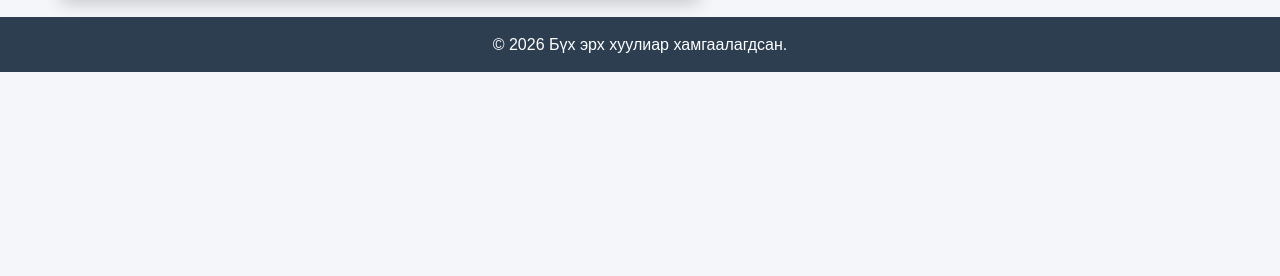
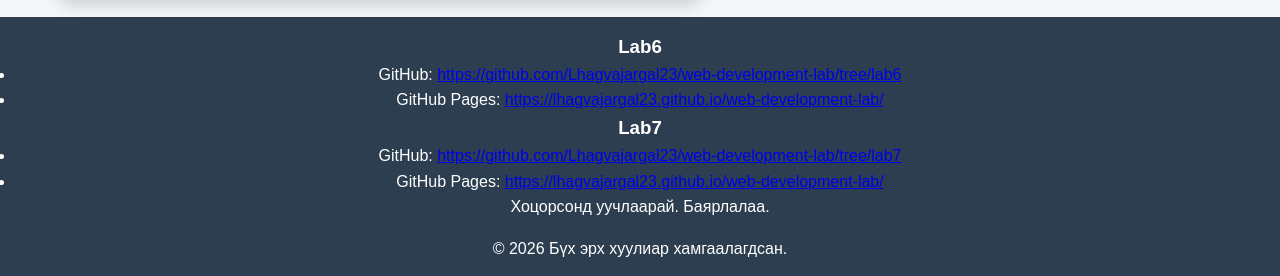
Before and after one commit to Lhagvajargal23/web-development-lab, a website: page index.html in a window 1280 px wide. Shown: the part 1468-1744 px from the top of the page. Before the commit the page ends 1540 px from the top, so only its background shows below. Drawn offline with Linux system fonts and the light colour scheme.

Commit message:
Fix lab links in footer

```diff
--- a/index.html
+++ b/index.html
@@ -129,6 +129,21 @@
 
   <!-- Footer -->
   <footer class="footer" id="footer">
+    <div style="margin-bottom: 1rem;">
+      <h3>Lab6</h3>
+      <ul>
+        <li>GitHub: <a href="https://github.com/Lhagvajargal23/web-development-lab/tree/lab6" target="_blank">https://github.com/Lhagvajargal23/web-development-lab/tree/lab6</a></li>
+        <li>GitHub Pages: <a href="https://lhagvajargal23.github.io/web-development-lab/" target="_blank">https://lhagvajargal23.github.io/web-development-lab/</a></li>
+      </ul>
+
+      <h3>Lab7</h3>
+      <ul>
+        <li>GitHub: <a href="https://github.com/Lhagvajargal23/web-development-lab/tree/lab7" target="_blank">https://github.com/Lhagvajargal23/web-development-lab/tree/lab7</a></li>
+        <li>GitHub Pages: <a href="https://lhagvajargal23.github.io/web-development-lab/" target="_blank">https://lhagvajargal23.github.io/web-development-lab/</a></li>
+      </ul>
+
+      <p>Хоцорсонд уучлаарай. Баярлалаа.</p>
+    </div>
     <p>&copy; 2026 Бүх эрх хуулиар хамгаалагдсан.</p>
   </footer>
 
```
